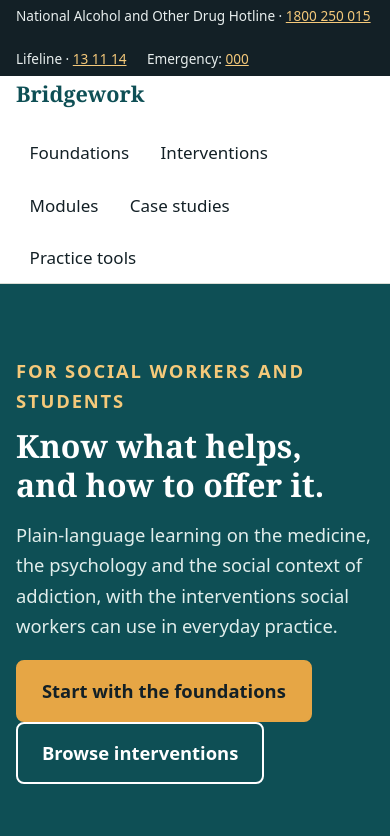
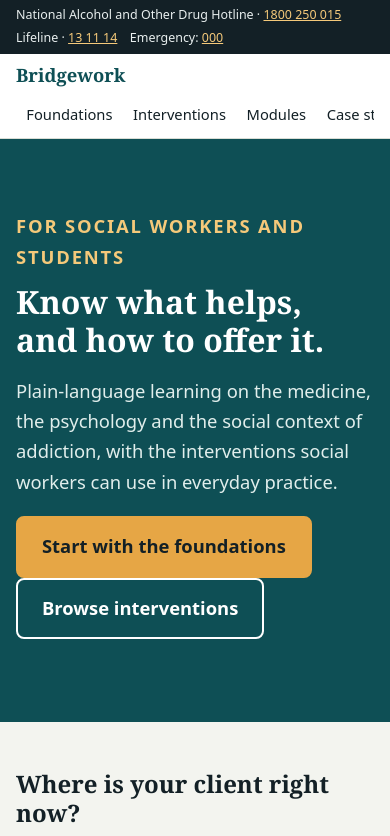
Before and after one commit to doctorniz/bridgework, a plain HTML site: page index.html in a window 390 px wide. Shown: the top 836 px of the page. Drawn offline with Linux system fonts and the light colour scheme.

Commit message:
Compact mobile header: static, single-row scrolling nav

```diff
--- a/assets/style.css
+++ b/assets/style.css
@@ -31,6 +31,15 @@ header.site .wrap{display:flex;align-items:center;justify-content:space-between;
 nav.main ul{display:flex;gap:.25em;list-style:none;margin:0;padding:0;flex-wrap:wrap}
 nav.main a{display:block;padding:.6em .8em;min-height:44px;color:var(--ink);text-decoration:none;border-radius:6px}
 nav.main a:hover{background:var(--tint)}nav.main a[aria-current]{background:var(--tint);color:var(--teal);font-weight:600}
+@media(max-width:640px){
+  .crisis{font-size:.78rem}.crisis .wrap{gap:.2em 1em}
+  header.site{position:static}
+  header.site .wrap{min-height:0;padding-top:.4em;gap:.2em}
+  .brand{font-size:1.15rem}
+  nav.main{width:100%;overflow-x:auto}
+  nav.main ul{flex-wrap:nowrap;gap:0}
+  nav.main a{white-space:nowrap;padding:.5em .7em;font-size:.92rem}
+}
 /* hero */
 .hero{background:var(--teal);color:#fff;padding:72px 0 64px}
 .hero h1{color:#fff;max-width:18ch}.hero p{max-width:56ch;font-size:1.15rem;color:#E1EEEC}
@@ -79,7 +88,7 @@ details.it[open] summary::after{content:"\2212"}
 details.it .body{padding:0 22px 20px;border-top:1px solid var(--line)}
 /* module */
 .layout{display:grid;gap:40px;grid-template-columns:240px 1fr;align-items:start}
-@media(max-width:860px){.layout{grid-template-columns:1fr}}
+@media(max-width:860px){.layout{grid-template-columns:1fr}.toc{position:static}}
 .toc{position:sticky;top:84px;font-size:.93rem}
 .toc ol{padding-left:1.1em}.toc a{text-decoration:none}
 .prose{max-width:720px}
```
